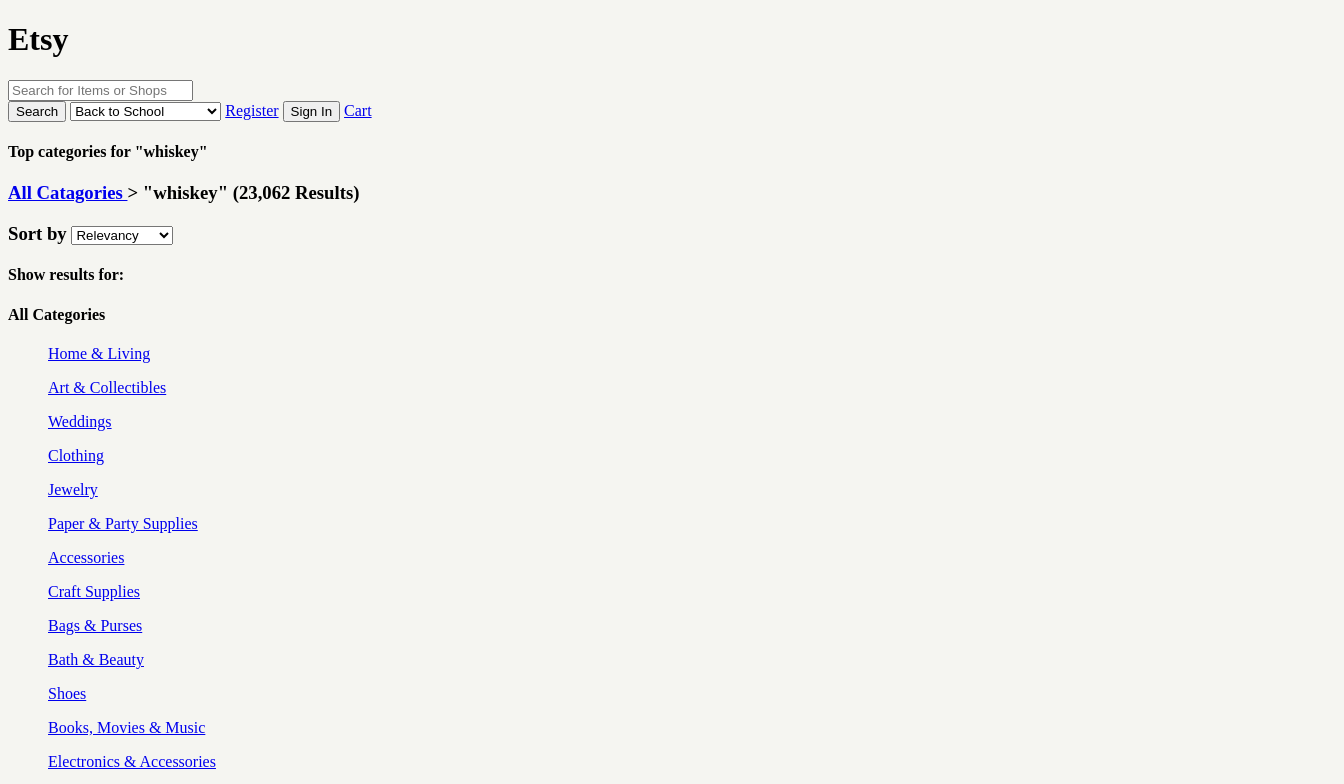
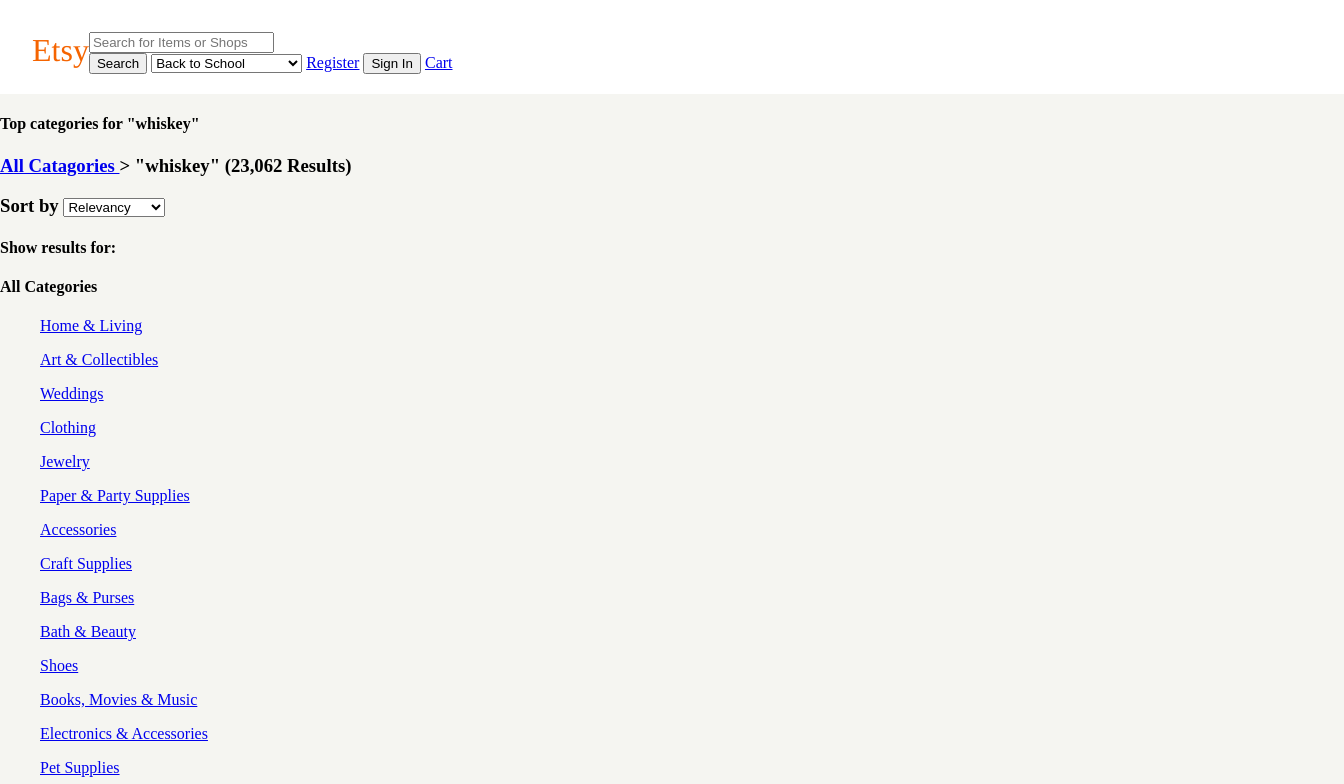
Before and after one commit to jordanwilhite/Assignment-11.1, a plain HTML site: page index.html in a window 1280 px wide. Shown: the top 784 px of the page, 1344 px wide, since content can reach past the window. Drawn offline with nearby package versions, Linux system fonts and the light colour scheme.

Commit message:
Started styling

```diff
--- a/css/main.css
+++ b/css/main.css
@@ -1,2 +1,23 @@
 body {
-  background-color: #F5F5F1; }
+  background-color: #F5F5F1;
+  margin: 0;
+  width: 100%; }
+
+header {
+  width: 1076px;
+  margin: 0 auto;
+  padding: 32px; }
+
+#topbox {
+  width: 100%;
+  height: 30px;
+  position: relative;
+  background-color: #fff; }
+
+body > header > div.Logo > h1 {
+  font-family: "Times", sans-serif;
+  color: #f56400;
+  margin-top: 2px;
+  font-weight: 200;
+  float: left;
+  margin: auto; }
--- a/index.html
+++ b/index.html
@@ -7,7 +7,7 @@
   </head>
 <body>
 
-    <header>
+    <header id="topbox">
       <div class="Logo">
         <h1>Etsy</h1>
       </div>
```
